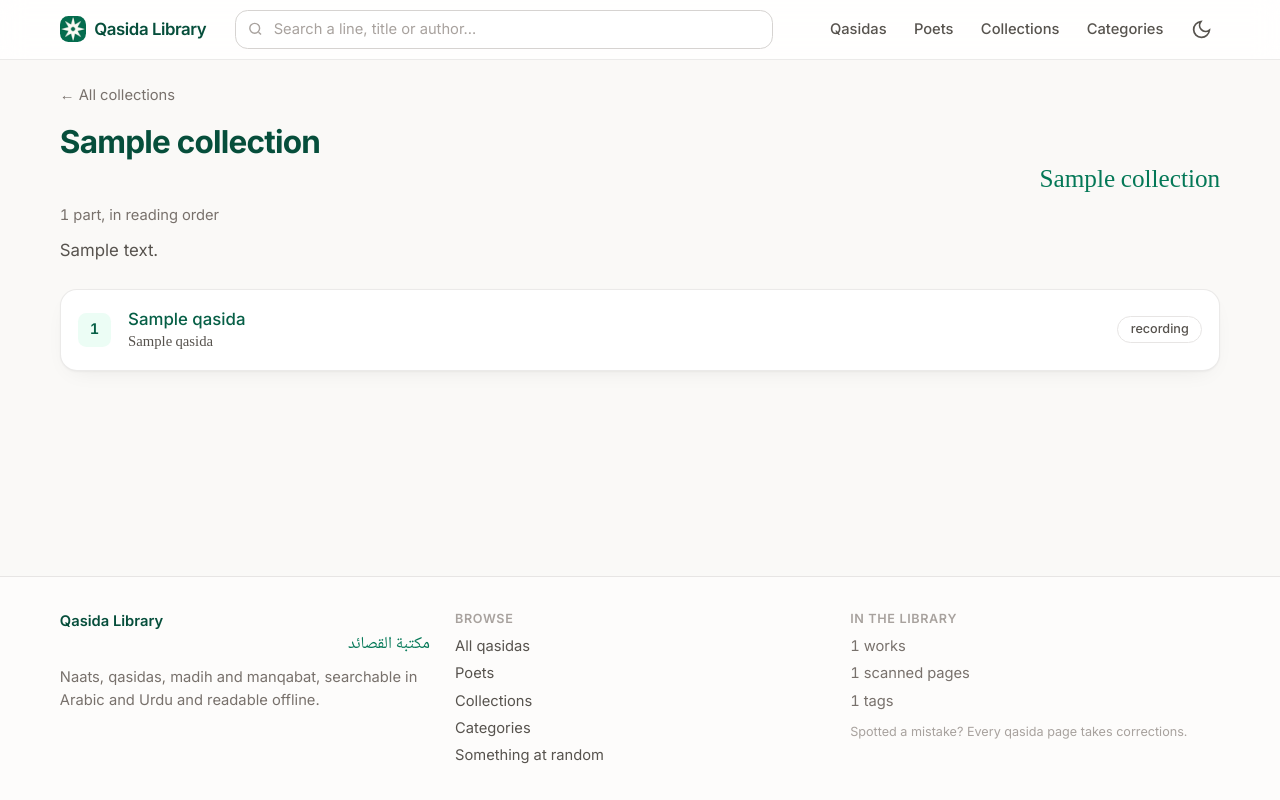
After one commit to Nissaar/qasida_app, a Django app: a page that uses core/templates/core/base.html in a window 1280 px wide. The commit adds this page. Run offline with Django 5.2, Linux system fonts and the light colour scheme; tables that the repository leaves empty hold one stand-in row (values such as "Sample post"); parts of the project's set-up code (start-up, migrations or seed data) failed here and were passed over; some libraries are stand-ins or nearby versions.

Commit message:
feat: collections, poet and category indexes, and a top navigation
Redesigns the public shell around named sections, following the structure of
qasidah.app while keeping this project's own palette: a top navigation with
Qasidas, Poets, Collections and Categories, and a footer carrying quick links
and library figures.

New pages:

  - /poets/ lists every attributed poet with a count
  - /categories/ presents the tag vocabulary grouped by what each tag
    describes: form, language, melodic mode, metre
  - /collections/ and /collection/<slug>/ group works published in parts

A Collection model gives the parts of a longer work a common parent and a
reading order. Sources list each chapter of the Burdah as an unrelated entry,
so `detect_collections` finds those runs from the part numbers in their
titles: 2 collections covering 17 works, which is all the data supports.

Collections are editable from either side. A work's collection and position
are on its own form, and two changelist actions attach or detach a selection,
creating a collection by name when asked and numbering new parts after
whatever the collection already holds. The parts inline cannot delete, since
that would remove the work itself rather than detaching it.

The poet route takes a path converter rather than a string: some author fields
hold two names joined with a slash, which str refuses to match or reverse and
which raised NoReverseMatch on the poets page.

Co-Authored-By: Claude Opus 5 (1M context) <noreply@anthropic.com>

```diff
--- a/core/templates/core/base.html
+++ b/core/templates/core/base.html
@@ -86,6 +86,10 @@
                verse across the whole screen and RTL text drifts to the edge. */
             .prose-lyrics { @apply font-naskh whitespace-pre-line text-lg sm:text-xl text-stone-800 dark:text-stone-100; line-height: 2.2; max-width: 46rem; }
             .tabbar-item { @apply flex flex-col items-center justify-center gap-0.5 py-2 text-[11px] font-medium text-stone-500 dark:text-stone-400 transition; }
+            .navlink { @apply inline-flex items-center rounded-lg px-3 py-1.5 text-sm font-medium text-stone-600 dark:text-stone-300 transition hover:bg-stone-100 dark:hover:bg-stone-800 hover:text-brand-800 dark:hover:text-brand-200; }
+            .navlink-on { @apply bg-brand-50 dark:bg-brand-900/40 text-brand-800 dark:text-brand-200; }
+            .tile { @apply card-link p-4 flex flex-col gap-1; }
+            .tile-count { @apply text-xs text-stone-500 dark:text-stone-400 tabular-nums; }
             .tabbar-on { @apply text-brand-700 dark:text-brand-300; }
         }
     </style>
@@ -137,18 +141,22 @@
             </div>
         </form>
 
-        <nav class="ml-auto flex items-center gap-1 shrink-0">
-            <a href="{% url 'browse' %}" class="btn-quiet hidden sm:inline-flex">Browse</a>
+        <nav class="ml-auto flex items-center gap-0.5 shrink-0">
+            {% url 'browse' as u_browse %}{% url 'poets' as u_poets %}{% url 'categories' as u_categories %}{% url 'collections' as u_collections %}
+            <a href="{{ u_browse }}" class="navlink {% if request.path == u_browse %}navlink-on{% endif %}">Qasidas</a>
+            <a href="{{ u_poets }}" class="navlink hidden sm:inline-flex {% if request.path == u_poets %}navlink-on{% endif %}">Poets</a>
+            <a href="{{ u_collections }}" class="navlink hidden md:inline-flex {% if request.path == u_collections %}navlink-on{% endif %}">Collections</a>
+            <a href="{{ u_categories }}" class="navlink hidden sm:inline-flex {% if request.path == u_categories %}navlink-on{% endif %}">Categories</a>
             {% if user.is_staff %}
             {% if library_pending %}
-            <a href="/admin/core/qasida/?review_state__exact=pending" class="btn-quiet hidden sm:inline-flex">
-                <span class="badge-warn">{{ library_pending }} to review</span>
+            <a href="/admin/core/qasida/?review_state__exact=pending" class="navlink hidden md:inline-flex">
+                <span class="badge-warn">{{ library_pending }}</span>
             </a>
             {% endif %}
-            <a href="{% url 'suggestion_inbox' %}" class="btn-quiet hidden sm:inline-flex">Suggestions</a>
-            <a href="/admin/" class="btn-quiet hidden lg:inline-flex hide-in-app">Admin</a>
+            <a href="{% url 'suggestion_inbox' %}" class="navlink hidden md:inline-flex">Suggestions</a>
+            <a href="/admin/" class="navlink hidden lg:inline-flex hide-in-app">Admin</a>
             {% endif %}
-            <button id="theme-toggle" type="button" class="btn-quiet px-2" aria-label="Switch between light and dark">
+            <button id="theme-toggle" type="button" class="btn-quiet px-2 ml-1" aria-label="Switch between light and dark">
                 <svg class="h-5 w-5 dark:hidden" viewBox="0 0 24 24" fill="none" stroke="currentColor" stroke-width="2" aria-hidden="true"><path d="M21 12.8A9 9 0 1 1 11.2 3a7 7 0 0 0 9.8 9.8Z"/></svg>
                 <svg class="h-5 w-5 hidden dark:block" viewBox="0 0 24 24" fill="none" stroke="currentColor" stroke-width="2" aria-hidden="true"><circle cx="12" cy="12" r="4.5"/><path d="M12 2v2M12 20v2M2 12h2M20 12h2M5 5l1.5 1.5M17.5 17.5 19 19M19 5l-1.5 1.5M6.5 17.5 5 19"/></svg>
             </button>
@@ -194,9 +202,37 @@
     </div>
 </nav>
 
-<footer class="hidden sm:block border-t border-stone-200 dark:border-stone-800 py-6 text-center text-sm text-stone-500 dark:text-stone-400">
-    <p>{{ library_total }} works &middot; {{ library_scans }} scanned pages &middot; {{ library_tags }} tags</p>
-    <p class="mt-1">Spotted a mistake? Every qasida page takes corrections.</p>
+<footer class="mt-10 border-t border-stone-200 dark:border-stone-800 bg-white/60 dark:bg-stone-900/40">
+    <div class="mx-auto max-w-6xl 2xl:max-w-[88rem] px-4 sm:px-6 py-8 grid gap-6 sm:grid-cols-3 text-sm">
+        <div>
+            <p class="font-semibold text-brand-900 dark:text-brand-100">Qasida Library</p>
+            <p dir="rtl" lang="ar" class="font-naskh text-base text-brand-700 dark:text-brand-300">مكتبة القصائد</p>
+            <p class="text-stone-500 dark:text-stone-400 mt-2 leading-relaxed">
+                Naats, qasidas, madih and manqabat, searchable in Arabic and Urdu and readable offline.
+            </p>
+        </div>
+        <div>
+            <p class="eyebrow mb-2">Browse</p>
+            <ul class="space-y-1.5 text-stone-600 dark:text-stone-300">
+                <li><a href="{% url 'browse' %}" class="hover:text-brand-700 dark:hover:text-brand-300">All qasidas</a></li>
+                <li><a href="{% url 'poets' %}" class="hover:text-brand-700 dark:hover:text-brand-300">Poets</a></li>
+                <li><a href="{% url 'collections' %}" class="hover:text-brand-700 dark:hover:text-brand-300">Collections</a></li>
+                <li><a href="{% url 'categories' %}" class="hover:text-brand-700 dark:hover:text-brand-300">Categories</a></li>
+                <li><a href="{% url 'random_qasida' %}" class="hover:text-brand-700 dark:hover:text-brand-300">Something at random</a></li>
+            </ul>
+        </div>
+        <div>
+            <p class="eyebrow mb-2">In the library</p>
+            <ul class="space-y-1.5 text-stone-500 dark:text-stone-400 tabular-nums">
+                <li>{{ library_total }} works</li>
+                <li>{{ library_scans }} scanned pages</li>
+                <li>{{ library_tags }} tags</li>
+            </ul>
+            <p class="text-xs text-stone-400 dark:text-stone-500 mt-3">
+                Spotted a mistake? Every qasida page takes corrections.
+            </p>
+        </div>
+    </div>
 </footer>
 
 <div id="install-banner" hidden class="fixed bottom-20 sm:bottom-4 inset-x-3 sm:inset-x-auto sm:right-4 sm:w-80 z-40 card p-3 flex items-center gap-3">
--- /dev/null
+++ b/core/templates/core/collection.html
@@ -0,0 +1,40 @@
+{% extends 'core/base.html' %}
+{% block title %}{{ collection.name }} | Qasida Library{% endblock %}
+
+{% block content %}
+<nav class="mb-4 text-sm">
+    <a href="{% url 'collections' %}" class="text-stone-500 dark:text-stone-400 hover:text-brand-700 dark:hover:text-brand-300">&larr; All collections</a>
+</nav>
+
+<header class="mb-6">
+    <h1 dir="auto" class="text-2xl sm:text-3xl font-bold tracking-tight text-brand-900 dark:text-brand-100">{{ collection.name }}</h1>
+    {% if collection.arabic_name %}
+    <p dir="rtl" lang="ar" class="font-naskh text-2xl text-brand-700 dark:text-brand-300 mt-1">{{ collection.arabic_name }}</p>
+    {% endif %}
+    <p class="text-sm text-stone-500 dark:text-stone-400 mt-1.5 tabular-nums">{{ total }} part{{ total|pluralize }}, in reading order</p>
+    {% if collection.description %}
+    <p class="text-stone-600 dark:text-stone-300 mt-3 max-w-2xl">{{ collection.description }}</p>
+    {% endif %}
+</header>
+
+<ol class="card divide-y divide-stone-100 dark:divide-stone-800">
+    {% for part in parts %}
+    <li class="flex items-center gap-4 p-4">
+        <span class="shrink-0 h-8 w-8 rounded-lg bg-brand-50 dark:bg-brand-900/50 text-brand-800 dark:text-brand-200 grid place-items-center text-sm font-semibold tabular-nums">
+            {{ part.collection_position|default:forloop.counter }}
+        </span>
+        <span class="min-w-0 flex-grow">
+            <a href="{% url 'qasida_detail' part.id %}" dir="auto" class="block font-medium text-brand-800 dark:text-brand-200 hover:underline truncate">
+                {{ part.title|default:"Untitled" }}
+            </a>
+            {% if part.arabic_title %}
+            <span dir="rtl" lang="ar" class="block font-naskh text-sm text-stone-600 dark:text-stone-300">{{ part.arabic_title }}</span>
+            {% endif %}
+        </span>
+        {% if part.media.exists %}<span class="chip shrink-0">recording</span>{% endif %}
+    </li>
+    {% empty %}
+    <li class="p-8 text-center text-stone-500">No parts are published yet.</li>
+    {% endfor %}
+</ol>
+{% endblock %}
--- a/core/urls.py
+++ b/core/urls.py
@@ -15,9 +15,15 @@ urlpatterns = [
         content_type='application/manifest+json'), name='manifest'),
     path('offline/', TemplateView.as_view(template_name='core/offline.html'), name='offline'),
     path('browse/', views.browse, name='browse'),
+    path('poets/', views.poets, name='poets'),
+    path('categories/', views.categories, name='categories'),
+    path('collections/', views.collections, name='collections'),
+    path('collection/<slug:slug>/', views.collection, name='collection'),
     path('search/', views.search, name='search'),
     path('random/', views.random_qasida, name='random_qasida'),
-    path('poet/<str:name>/', views.poet, name='poet'),
+    # `path` rather than `str`: some author fields hold two names joined with
+    # a slash, which `str` refuses to match or reverse.
+    path('poet/<path:name>/', views.poet, name='poet'),
     path('qasida/<int:pk>/', views.qasida_detail, name='qasida_detail'),
     path('qasida/<int:pk>/edit/', views.qasida_edit, name='qasida_edit'),
     path('suggestions/', views.suggestion_inbox, name='suggestion_inbox'),
--- a/core/views.py
+++ b/core/views.py
@@ -8,7 +8,7 @@ from django.db.models.functions import Length
 from django.shortcuts import get_object_or_404, redirect, render
 
 from .forms import QasidaForm
-from .models import Qasida, Suggestion, Tag
+from .models import Collection, Qasida, Suggestion, Tag
 from .search import normalize
 
 PAGE_SIZE = 24
@@ -311,3 +311,56 @@ def poet(request, name):
         'page_obj': paginator.get_page(request.GET.get('page')),
         'total': paginator.count,
     })
+
+
+def poets(request):
+    """Every poet the library holds, with how much of each it has."""
+    scope = _visible(request)
+    entries = (scope.exclude(author='')
+               .values('author')
+               .annotate(n=Count('id'))
+               .order_by('-n', 'author'))
+    return render(request, 'core/poets.html', {
+        'poets': entries,
+        'total_poets': len(entries),
+        'unattributed': scope.filter(author='').count(),
+    })
+
+
+def categories(request):
+    """
+    The tag vocabulary, arranged by the groups used in the filter sidebar.
+
+    Form, language, melodic mode and metre each read differently, so they are
+    presented as separate sets rather than one long list.
+    """
+    scope = _visible(request)
+    groups = _grouped_tag_facets(_tag_facets(scope), None)
+    return render(request, 'core/categories.html', {
+        'groups': groups,
+        'total_tags': sum(len(group['items']) for group in groups),
+        'languages': _language_facets(scope),
+    })
+
+
+def collections(request):
+    """Works published in parts, such as the chapters of the Burdah."""
+    scope = _visible(request)
+    entries = (Collection.objects
+               .annotate(n=Count('parts', filter=Q(parts__in=scope)))
+               .filter(n__gt=0)
+               .order_by('-n', 'name'))
+    return render(request, 'core/collections.html', {'collections': entries})
+
+
+def collection(request, slug):
+    """One collection, with its parts in reading order."""
+    item = get_object_or_404(Collection, slug=slug)
+    parts = (_visible(request).filter(collection=item)
+             .prefetch_related('tags', 'images')
+             .order_by('collection_position', 'title'))
+    return render(request, 'core/collection.html', {
+        'collection': item,
+        'parts': parts,
+        'total': parts.count(),
+    })
```
Also changed, not shown: core/admin.py (+95 -9 lines), core/management/commands/detect_collections.py (added, +90 -0 lines), core/models.py (+33 -0 lines), core/templates/core/categories.html (added, +38 -0 lines), core/templates/core/collections.html (added, +32 -0 lines), core/templates/core/detail.html (+9 -1 lines), core/templates/core/poets.html (added, +30 -0 lines), templates/admin/core/qasida/add_to_collection.html (added, +62 -0 lines), core/migrations/0014_collection_qasida_collection_position_and_more.py (added).
